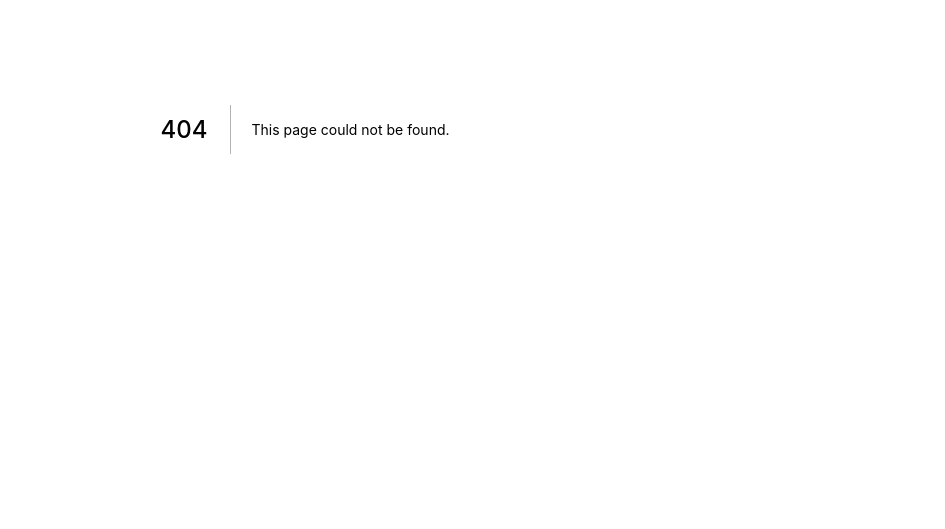
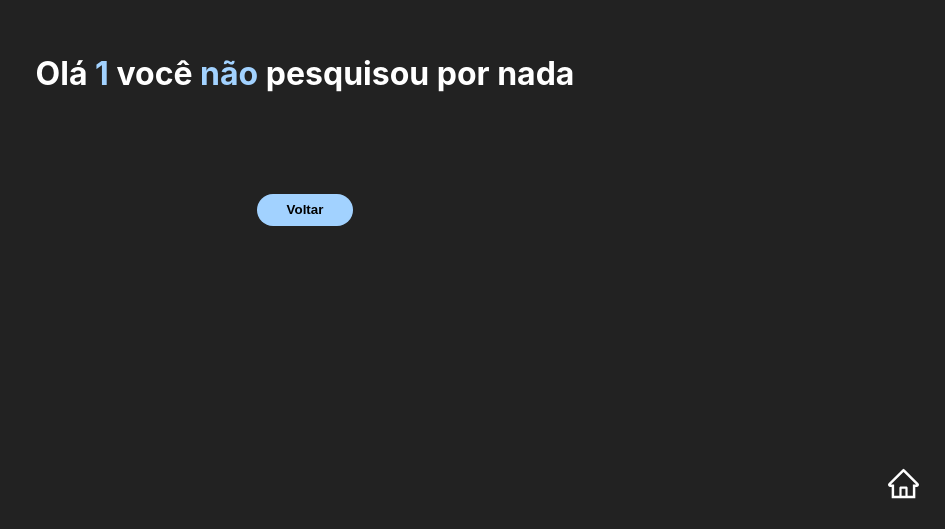
Before and after one commit to joaopedroalb/challenges-study, a Next.js app: page /search/1 in a window 1280 px wide. Before the commit this address had no page. Shown: the part 271-800 px from the top of the page, without its empty margins (335-1280 px from the left). Built offline with nearby package versions, Linux system fonts and the light colour scheme.

Commit message:
Update pagina de resultado de pesquisa

```diff
--- /dev/null
+++ b/src/pages/search/[params].tsx
@@ -0,0 +1,31 @@
+import Gohome from "../../components/Gohome";
+import styles from "./params.module.css";
+
+import {useRouter} from 'next/router'
+import Link from 'next/link'
+
+export default function Params(){
+
+    const router = useRouter();
+    const namePerson = router.query.params;
+    const searchItem = router.query.pesquisa;
+
+    const searchTxt = () =>{
+        return(
+            searchItem ?
+            (<h1>Olá <strong>{namePerson}</strong> você pesquisou por <strong>{searchItem}</strong></h1>)
+            :
+            <h1>Olá <strong>{namePerson}</strong> você <strong>não</strong> pesquisou por nada</h1>
+        )
+    }
+
+    return(
+        <div className={styles.container}>
+            {searchTxt()}
+            <Link href={"/Challenger-5"}>
+                <button><strong>Voltar</strong></button>
+            </Link>
+            <Gohome/>
+        </div>
+    )
+}
```
Also changed, not shown: src/pages/rotas/[params].tsx (deleted, +0 -17 lines), src/pages/search/params.module.css (renamed from src/pages/rotas/params.module.css).
